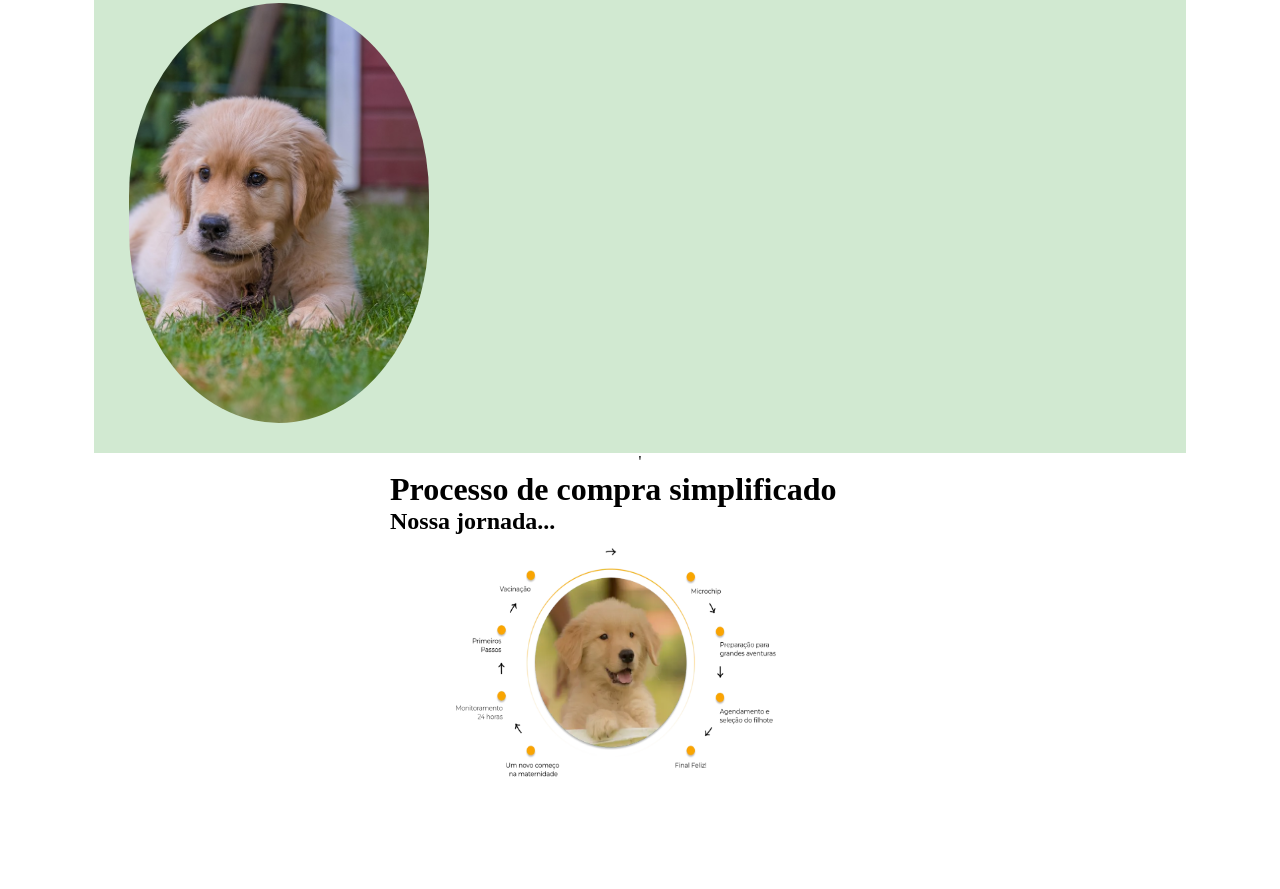
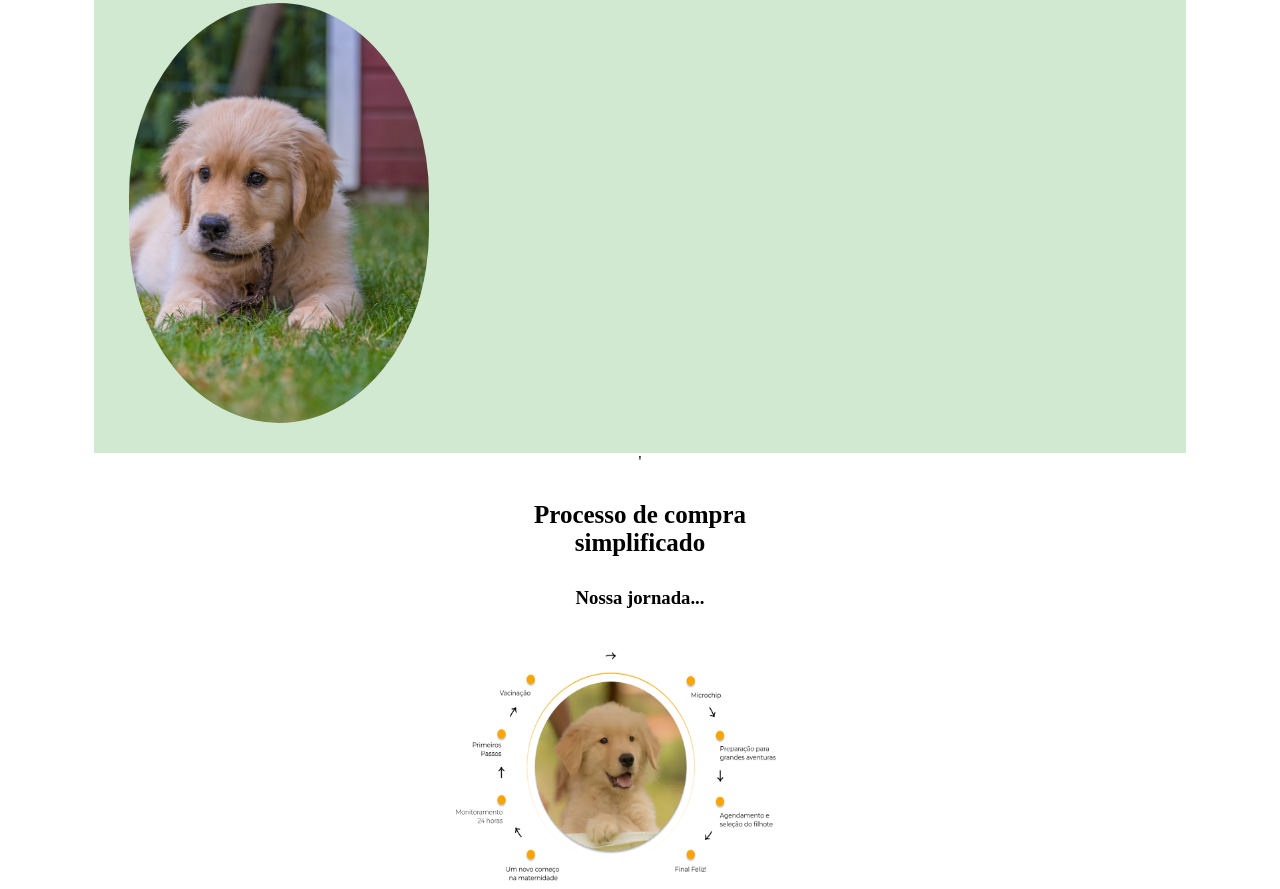
Before and after one commit to lucasoliveira0309/LardosGoldens, a plain HTML site: page index.html in a window 1280 px wide. Shown: the part 475-1364 px from the top of the page. Before the commit the page ends 1260 px from the top, so only its background shows below. Drawn offline with nearby package versions, Linux system fonts and the light colour scheme.

Commit message:
alteração no projeto

```diff
--- a/index.html
+++ b/index.html
@@ -44,8 +44,8 @@
 
     <div class="container">'
         <div class="destaque">
-            <h1>Processo de compra simplificado</h1>
-            <h2> Nossa jornada...</h2>
+            <h2>Processo de compra <br>simplificado</h1>
+            <h3> Nossa jornada...</h2>
             <img src="img/destaque4.PNG" alt="">
         </div>
     </div>
--- a/style.css
+++ b/style.css
@@ -95,6 +95,16 @@ main h2 {
     align-items: center;
 }
 
+.destaque h2 {
+    text-align: center;
+    font-size: 25px;
+    padding-top: 30px;
+}
+
+.destaque h3 {
+    text-align: center;
+    padding: 30px 0px 30px 0px;
+}
 
 
 
```
